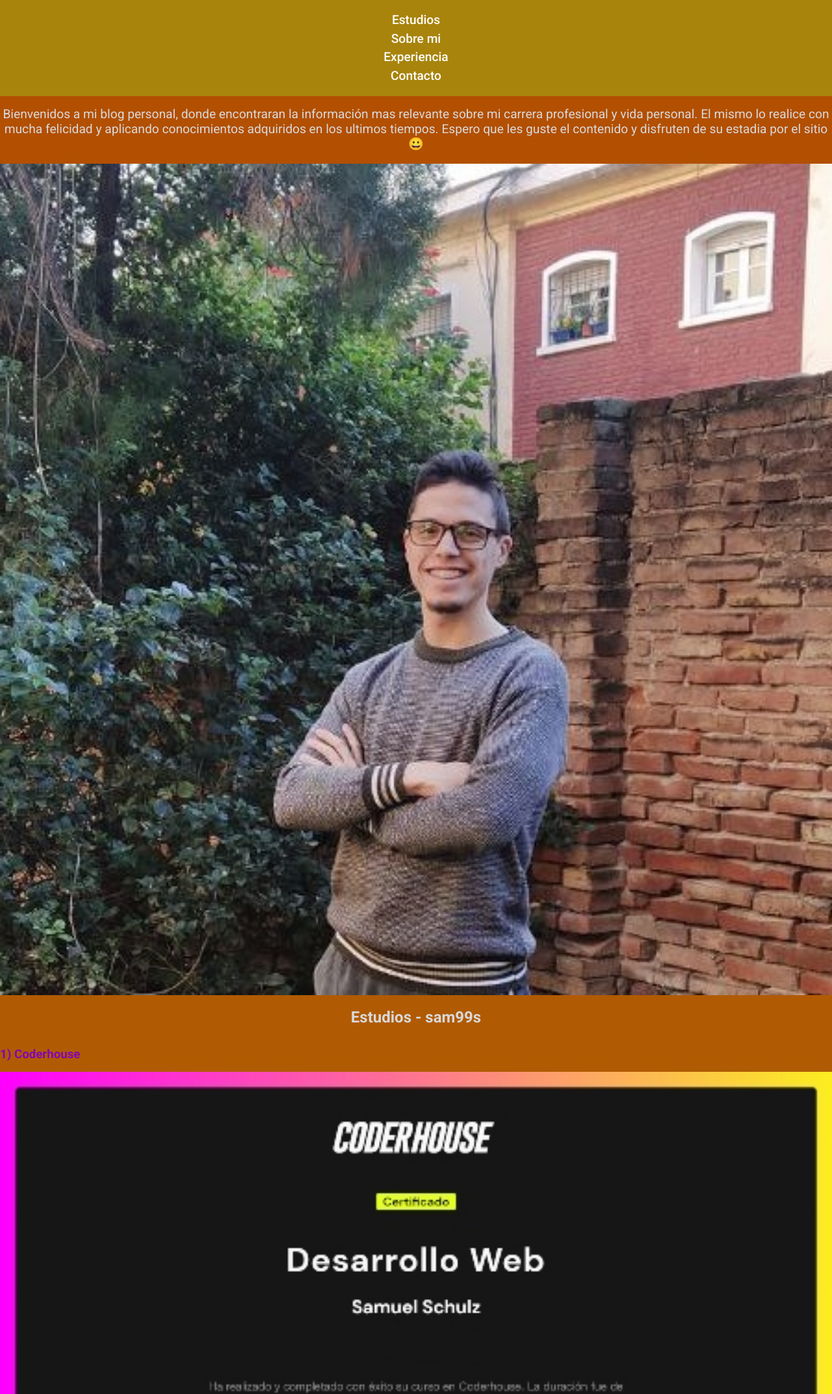
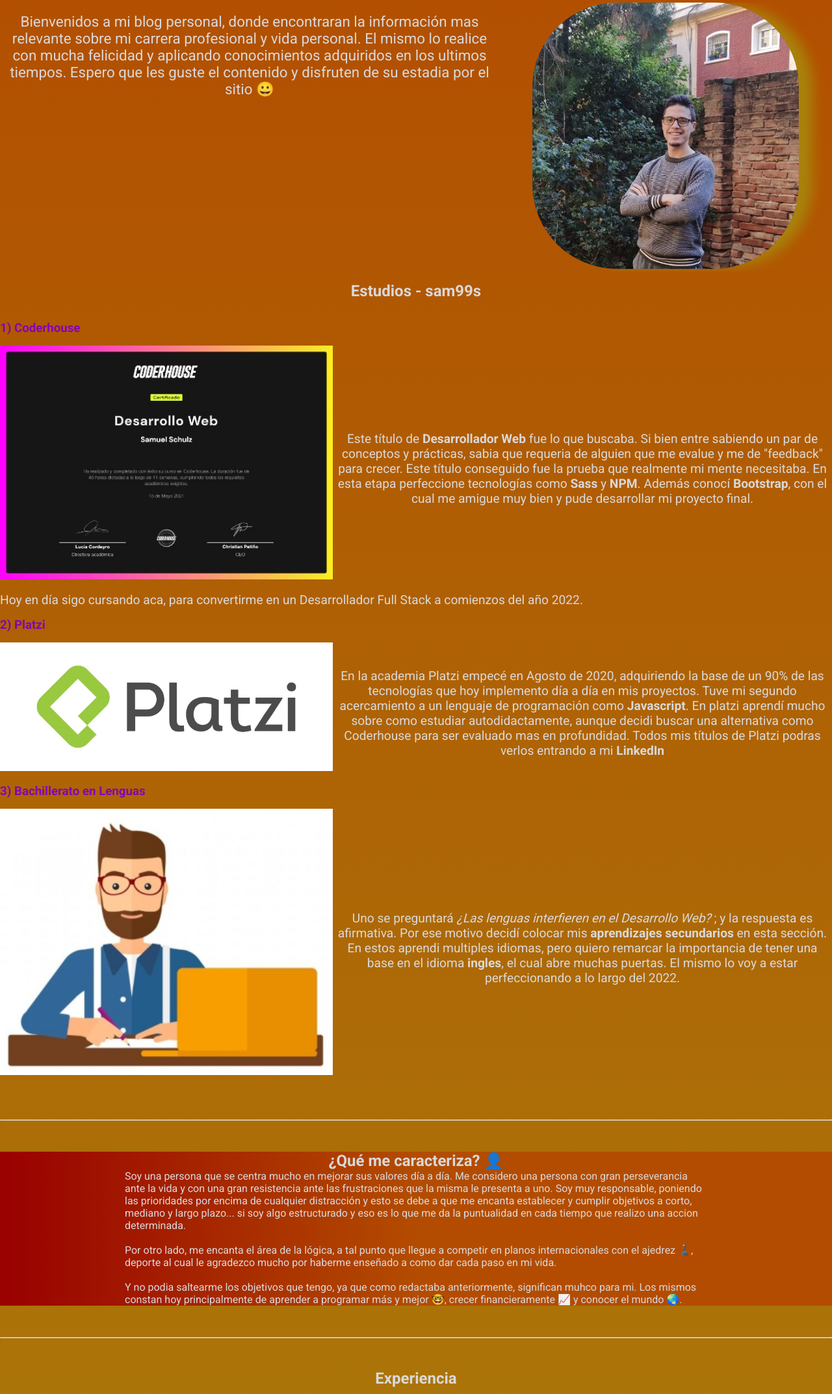
Before and after one commit to sam99s/sam99sBlog, a website: page index.html in a window 1280 px wide. Shown: the part 216-2362 px from the top of the page at 65% size. Drawn offline with Linux system fonts and the light colour scheme.

Commit message:
Responsive Tablet 768

```diff
--- a/index.html
+++ b/index.html
@@ -30,7 +30,9 @@
         <h1>Samuel Schulz - Desarrollador Web</h1>
         <div class="container-info">
             <p>Bienvenidos a mi blog personal, donde encontraran la información mas relevante sobre mi carrera profesional y vida personal. El mismo lo realice con mucha felicidad y aplicando conocimientos adquiridos en los ultimos tiempos. Espero que les guste el contenido y disfruten de su estadia por el sitio 😀</p>
-            <img src="./img/retrato-lentes.jpg" alt="Samuel Schulz">
+            <figure class="hero">
+                <img src="./img/retrato-lentes.jpg" alt="Samuel Schulz">
+            </figure>
         </div>
     </section>
 
@@ -40,21 +42,33 @@
             <ol>
                 <li>
                     <h3>1) Coderhouse</h3>
-                    <img src="./img/coderhouse-dw.jpg" alt="Titulo Desarrollador Web">
-                    <p>Este título de <b>Desarrollador Web</b> fue lo que buscaba. Si bien entre sabiendo un par de conceptos y prácticas, sabia que requeria de alguien que me evalue y me de "feedback" para crecer. Este título conseguido fue la prueba que realmente mi mente necesitaba. En esta etapa perfeccione tecnologías como <b>Sass</b> y <b>NPM</b>. Además conocí <b>Bootstrap</b>, con el cual me amigue muy bien y pude desarrollar mi proyecto final.</p>
-                    <p>Hoy en día sigo cursando aca, para convertirme en un Desarrollador Full Stack a comienzos del año 2022.</p>
+                    <div class="container-organizado">
+                        <figure class="container-organizado_imagen">
+                            <img src="./img/coderhouse-dw.jpg" alt="Titulo Desarrollador Web">
+                        </figure>
+                        <p class="container-organizado_p1">Este título de <b>Desarrollador Web</b> fue lo que buscaba. Si bien entre sabiendo un par de conceptos y prácticas, sabia que requeria de alguien que me evalue y me de "feedback" para crecer. Este título conseguido fue la prueba que realmente mi mente necesitaba. En esta etapa perfeccione tecnologías como <b>Sass</b> y <b>NPM</b>. Además conocí <b>Bootstrap</b>, con el cual me amigue muy bien y pude desarrollar mi proyecto final.</p>
+                        <p>Hoy en día sigo cursando aca, para convertirme en un Desarrollador Full Stack a comienzos del año 2022.</p>
+                    </div>
                 </li>
 
                 <li>
                     <h3>2) Platzi</h3>
-                    <img src="./img/Platzi.jpg" alt="Platzi">
-                    <p>En la academia Platzi empecé en Agosto de 2020, adquiriendo la base de un 90% de las tecnologías que hoy implemento día a día en mis proyectos. Tuve mi segundo acercamiento a un lenguaje de programación como <b>Javascript</b>. En platzi aprendí mucho sobre como estudiar autodidactamente, aunque decidi buscar una alternativa como Coderhouse para ser evaluado mas en profundidad. Todos mis títulos de Platzi podras verlos entrando a mi <b>LinkedIn</b></p>
+                    <div class="container-organizado">
+                        <figure class="container-organizado_imagen">
+                            <img src="./img/Platzi.jpg" alt="Platzi">
+                        </figure>
+                        <p class="container-organizado_p1">En la academia Platzi empecé en Agosto de 2020, adquiriendo la base de un 90% de las tecnologías que hoy implemento día a día en mis proyectos. Tuve mi segundo acercamiento a un lenguaje de programación como <b>Javascript</b>. En platzi aprendí mucho sobre como estudiar autodidactamente, aunque decidi buscar una alternativa como Coderhouse para ser evaluado mas en profundidad. Todos mis títulos de Platzi podras verlos entrando a mi <b>LinkedIn</b></p>
+                    </div>
                 </li>
 
                 <li>
                     <h3>3) Bachillerato en Lenguas</h3>
-                    <img src="./img/estudios3.jpg" alt="Joven Estudiando">
-                    <p>Uno se preguntará <i>¿Las lenguas interfieren en el Desarrollo Web?</i> ; y la respuesta es afirmativa. Por ese motivo decidí colocar mis <b>aprendizajes secundarios</b> en esta sección. En estos aprendi multiples idiomas, pero quiero remarcar la importancia de tener una base en el idioma <b>ingles</b>, el cual abre muchas puertas. El mismo lo voy a estar perfeccionando a lo largo del 2022.</p>
+                    <div class="container-organizado">
+                        <figure class="container-organizado_imagen">
+                            <img src="./img/estudios3.jpg" alt="Joven Estudiando">
+                        </figure>
+                        <p class="container-organizado_p1">Uno se preguntará <i>¿Las lenguas interfieren en el Desarrollo Web?</i> ; y la respuesta es afirmativa. Por ese motivo decidí colocar mis <b>aprendizajes secundarios</b> en esta sección. En estos aprendi multiples idiomas, pero quiero remarcar la importancia de tener una base en el idioma <b>ingles</b>, el cual abre muchas puertas. El mismo lo voy a estar perfeccionando a lo largo del 2022.</p>
+                    </div>
                 </li>
             </ol>
         </div>
--- a/scss/style.scss
+++ b/scss/style.scss
@@ -72,7 +72,7 @@
                 font-weight: 400;
                 font-size: 1.2em;
             }
-            img{
+            .hero img{
                 width: 100vw;
                 height: auto;
                 object-fit: cover;
@@ -208,3 +208,115 @@
         }
     }
 }
+
+@media screen and (min-width: 768px) {
+
+    body{
+
+        margin-top: 10em;
+
+        header{
+            display: flex;
+            justify-content: space-between;
+            padding: 0;
+
+            .logo{
+                width: 40%;
+            }
+
+            .menu{
+                width: 60%;
+                & ul{
+                    width: 100%;
+                    display: flex;
+                    justify-content: space-around;
+                }
+            }
+
+        }
+
+        .container-info{
+            display: flex;
+            margin-top: $marginGral;
+            p{
+                width: 60%;
+                font-size: 1.4em;
+            }
+            .hero{
+                width: 40%;
+                text-align: center;
+                img{
+                    width: 80%;
+                    border-radius: 130px;
+                    box-shadow: 26px 0px 20px -5px;
+                    color: $colorAlternativo;
+                }
+            }
+
+        }
+        #estudios{
+            .container{
+                &-organizado{
+                    display: flex;
+                    flex-wrap: wrap;
+                    align-items: center;
+                    &_imagen{
+                        width: 40%;
+                    }
+                    &_p1{
+                        width: 60%;
+                    }
+                }
+            }
+        }
+
+        hr{
+            margin-top: 3rem;
+            margin-bottom: 3rem;
+        }
+
+
+        #experiencia{
+            display: flex;
+            flex-wrap: wrap;
+            justify-content: center;
+
+            h2{
+                width: 100%;
+            }
+
+            .proyecto{
+                margin: $marginGral;
+                padding: 0;
+                width: 40%;
+            }
+        }
+
+        .preFooter{
+            margin-bottom: 0;
+        }
+
+        footer{
+            display: flex;
+            justify-content: space-between;
+            width: 100vw;
+            .contacto{
+                width: 65%;
+                display: flex;
+                justify-content: space-between;
+                &-imagen{
+                    height: 100px;
+                    width: auto;
+                }
+                &-email{
+                    margin-top: $marginGral;
+                }
+            }
+
+            .social{
+                width: 35%;
+                padding-left: 1rem;
+            }
+        }
+    }
+}
```
Also changed, not shown: css/style.css.
